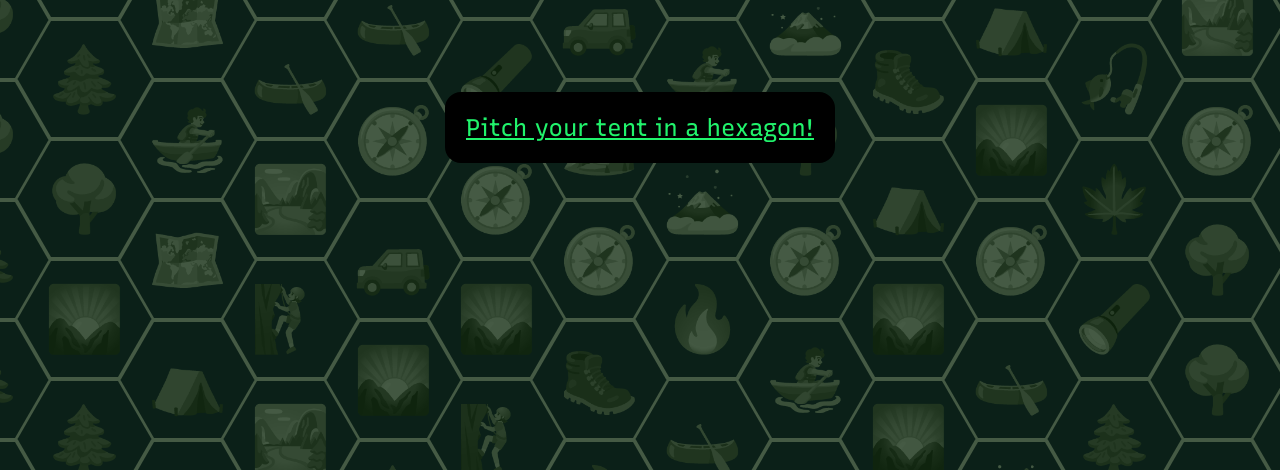
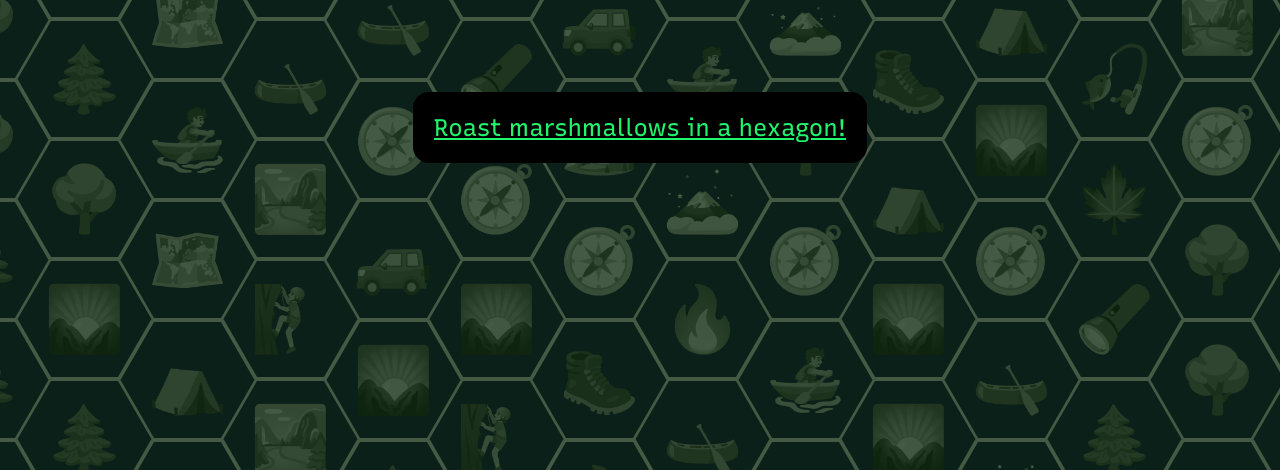
Before and after one commit to hexcamp/seahex-landing-page, a plain HTML site: page public/index.html in a window 1280 px wide. Shown: the part 330-800 px from the top of the page. Drawn offline with Linux system fonts and the light colour scheme.

```diff
--- a/public/index.html
+++ b/public/index.html
@@ -137,7 +137,7 @@
     <div class="grid">
       <div style="grid-row: 1"><h1>Hex<span style="font-size: 10vw;">.</span>Camp</h1></div>
       <p style="grid-row: 2; font-size: 150%; text-align: center; color: #21f36c; border: black 5px solid; border-radius: 1rem; background: black; padding: 1rem;">
-        <a href="https://uxirkffr.hex.camp/">Pitch your tent in a hexagon!</a>
+        <a href="https://uxirkffr.hex.camp/">Roast marshmallows in a hexagon!</a>
       </p>
     </div>
     <div class="bg">
```
Also changed, not shown: 1 other file.
